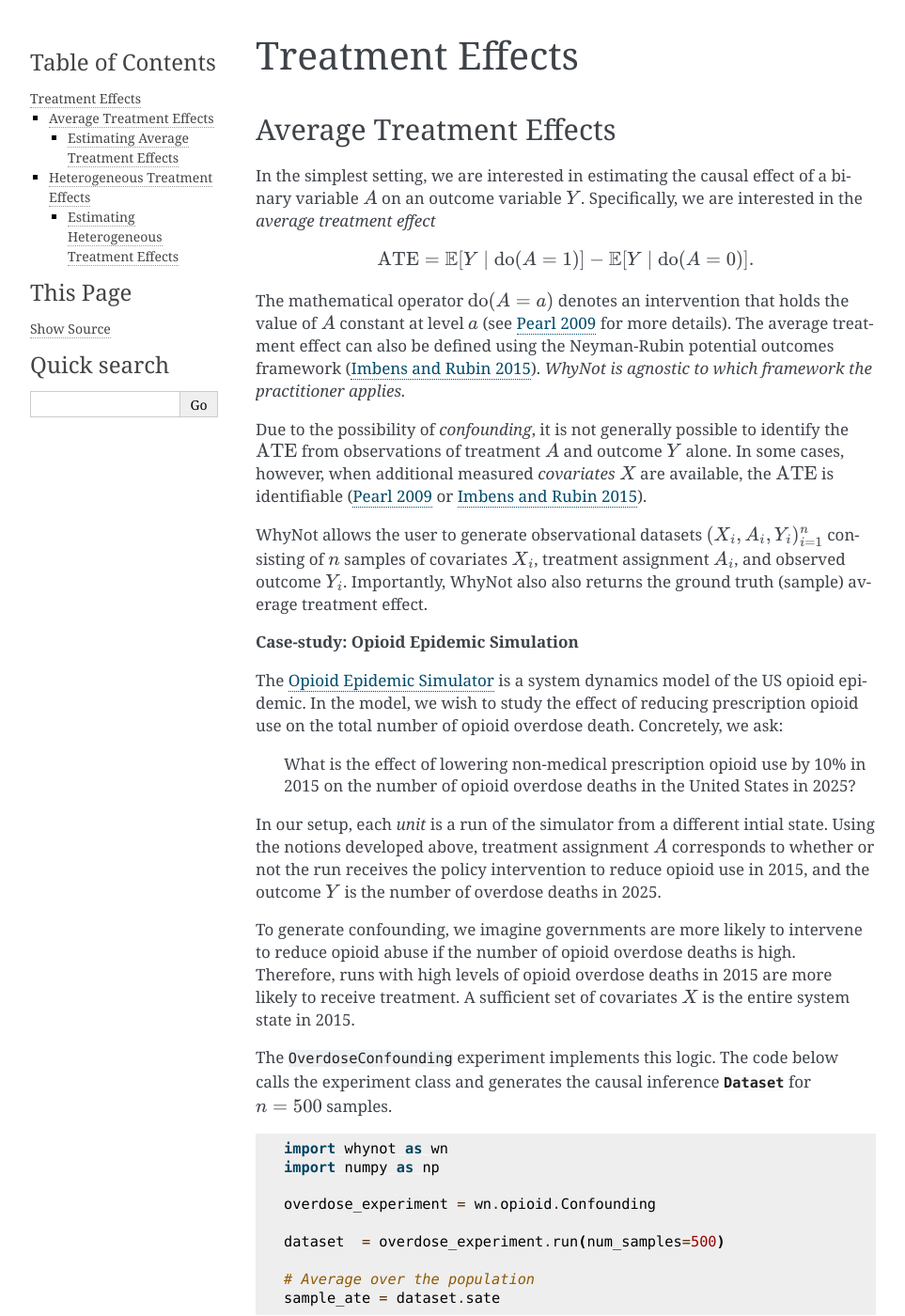
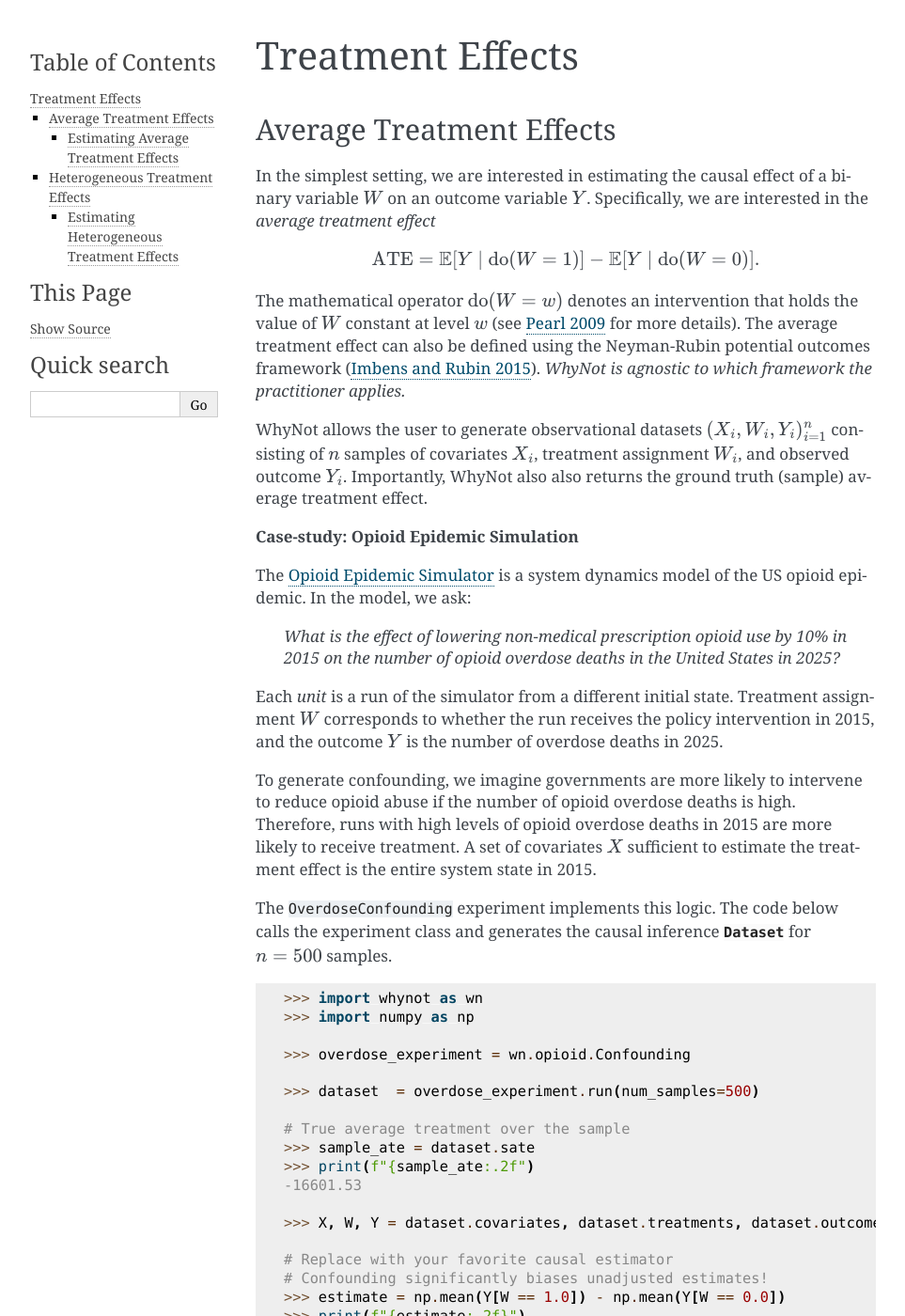
Before and after one commit to socialfoundations/whynot, a Sphinx documentation site: the page built from docs/source/treatment_effects.rst, in a window 1280 px wide and 1400 px high. Shown: the whole window at 94% size, without its empty margins (148-1111 px from the left). Built offline with Sphinx 7.4.7, drawn with Linux system fonts in a browser that asks for light colours; some of the changed text lies outside the part shown.

Commit message:
update treatment effect documentation

```diff
--- a/docs/source/treatment_effects.rst
+++ b/docs/source/treatment_effects.rst
@@ -7,52 +7,45 @@ Treatment Effects
 Average Treatment Effects
 -------------------------
 In the simplest setting, we are interested in estimating the causal effect of a
-binary variable :math:`A` on an outcome variable :math:`Y`. Specifically, we
+binary variable :math:`W` on an outcome variable :math:`Y`. Specifically, we
 are interested in the *average treatment effect*
 
 .. math::
 
-    \mathrm{ATE} = \mathbb{E}[Y \mid \mathrm{do}(A = 1)] - \mathbb{E}[Y \mid \mathrm{do}(A = 0)].
+    \mathrm{ATE} = \mathbb{E}[Y \mid \mathrm{do}(W = 1)] - \mathbb{E}[Y \mid \mathrm{do}(W = 0)].
 
-The mathematical operator :math:`\mathrm{do}(A = a)` denotes an intervention
-that holds the value of :math:`A` constant at level :math:`a` (see `Pearl 2009`_
+The mathematical operator :math:`\mathrm{do}(W = w)` denotes an intervention
+that holds the value of :math:`W` constant at level :math:`w` (see `Pearl 2009`_
 for more details). The average treatment effect can also be defined using the
 Neyman-Rubin potential outcomes framework (`Imbens and Rubin 2015`_).
 *WhyNot is agnostic to which framework the practitioner applies.*
 
-Due to the possibility of *confounding*, it is not generally possible to
-identify the :math:`\mathrm{ATE}` from observations of treatment :math:`A` and
-outcome :math:`Y` alone. In some cases, however, when additional measured
-*covariates* :math:`X` are available, the :math:`\mathrm{ATE}` is identifiable
-(`Pearl 2009`_ or `Imbens and Rubin 2015`_).
 
-WhyNot allows the user to generate observational datasets :math:`(X_i, A_i,
+WhyNot allows the user to generate observational datasets :math:`(X_i, W_i,
 Y_i)_{i=1}^n` consisting of :math:`n` samples of covariates :math:`X_i`,
-treatment assignment :math:`A_i`, and observed outcome :math:`Y_i`.
+treatment assignment :math:`W_i`, and observed outcome :math:`Y_i`.
 Importantly, WhyNot also also returns the ground truth (sample) average
 treatment effect.
 
 **Case-study: Opioid Epidemic Simulation**
 
 The :ref:`opioid-simulator` is a system dynamics model of the US opioid
-epidemic. In the model, we wish to study the effect of reducing prescription
-opioid use on the total number of opioid overdose death. Concretely, we ask:
+epidemic. In the model, we ask:
 
-    What is the effect of lowering non-medical prescription opioid use by 10%
+    *What is the effect of lowering non-medical prescription opioid use by 10%
     in 2015 on the number of opioid overdose deaths in the United States in
-    2025?
+    2025?*
 
-In our setup, each *unit* is a run of the simulator from a different intial
-state. Using the notions developed above, treatment assignment :math:`A`
-corresponds to whether or not the run receives the policy intervention to reduce
-opioid use in 2015, and the outcome :math:`Y` is the number of overdose deaths
+Each *unit* is a run of the simulator from a different initial state. Treatment
+assignment :math:`W` corresponds to whether the run receives the policy
+intervention in 2015, and the outcome :math:`Y` is the number of overdose deaths
 in 2025.
 
 To generate confounding, we imagine governments are more likely to intervene to
 reduce opioid abuse if the number of opioid overdose deaths is high.  Therefore,
 runs with high levels of opioid overdose deaths in 2015 are more likely to
-receive treatment. A sufficient set of covariates :math:`X` is the entire system
-state in 2015.
+receive treatment. A set of covariates :math:`X` sufficient to estimate the
+treatment effect is the entire system state in 2015.
 
 The ``OverdoseConfounding`` experiment implements this logic. The code below
 calls the experiment class and generates the causal inference
@@ -60,15 +53,25 @@ calls the experiment class and generates the causal inference
 
 .. code:: python
 
-    import whynot as wn
-    import numpy as np
+    >>> import whynot as wn
+    >>> import numpy as np
 
-    overdose_experiment = wn.opioid.Confounding
+    >>> overdose_experiment = wn.opioid.Confounding
 
-    dataset  = overdose_experiment.run(num_samples=500)
+    >>> dataset  = overdose_experiment.run(num_samples=500)
 
-    # Average over the population
-    sample_ate = dataset.sate
+    # True average treatment over the sample
+    >>> sample_ate = dataset.sate
+    >>> print(f"{sample_ate:.2f")
+    -16601.53
+
+    >>> X, W, Y = dataset.covariates, dataset.treatments, dataset.outcomes
+
+    # Replace with your favorite causal estimator
+    # Confounding significantly biases unadjusted estimates!
+    >>> estimate = np.mean(Y[W == 1.0]) - np.mean(Y[W == 0.0])
+    >>> print(f"{estimate:.2f}")
+    101444.41
 
 
 One key parameter in the ``Confounding`` experiment is the *strength* of
@@ -109,14 +113,20 @@ ATE, as well as a confidence interval (if provided by the estimator).
 
 .. code:: python
 
-    data = overdose_experiment.run(num_samples=100)
+    >>> import whynot as wn
+    >>> import numpy as np
 
+    >>> overdose_experiment = wn.opioid.Confounding
+    >>> data = overdose_experiment.run(num_samples=100)
+
+    # Replace with your favorite causal estimator
     # Estimate ATE using a linear model
-    estimate = wn.algorithms.ols.estimate_treatment_effect(data.covariates, data.treatments, data.outcomes)
+    >>> estimate = wn.algorithms.ols.estimate_treatment_effect(data.covariates, data.treatments, data.outcomes)
 
     # Compare estimate with ground truth
-    relative_error = np.abs((estimate.ate - data.sate) / data.sate)
-
+    >>> relative_error = np.abs((estimate.ate - data.sate) / data.sate)
+    >>> print(f"{relative_error:.2f}")
+    0.01
 
 .. _heterogeneous-treatment-effects:
 
@@ -130,30 +140,31 @@ for covariates :math:`x` is defined as
 
 .. math::
 
-    \mathrm{CATE}(x) = \mathbb{E}[Y \mid X = x, \mathrm{do}(A = 1)] - \mathbb{E}[Y \mid X = x, \mathrm{do}(A = 0)].
+    \mathrm{CATE}(x) = \mathbb{E}[Y \mid X = x, \mathrm{do}(W = 1)] - \mathbb{E}[Y \mid X = x, \mathrm{do}(W = 0)].
 
 Given an observational dataset :math:`(X_i, A_i, Y_i)_{i=1}^n`, it is a
 challenging problem to estimate heterogeneous effects. WhyNot allows
-benchmarking of individual treatment effect estimations by returning indivudal
-level counterfactuals, i.e. both :math:`Y_{i, \mathrm{do}(A=0)}` and
-:math:`Y_{i, \mathrm{do}(A=1)}` for each sample :math:`i`.
+benchmarking of individual treatment effect estimations by returning individual
+level counterfactuals, i.e. both :math:`Y_{i, \mathrm{do}(W=0)}` and
+:math:`Y_{i, \mathrm{do}(W=1)}` for each sample :math:`i`.
 
 **Case-study: Opioid Epidemic Simulator**
 To illustrate this, we consider the same study using the opioid epidemic
-simulator presented in the section on :ref:`average-treatment-effects`.
+simulator presented in the previous section.
 
 .. code:: python
 
-    import whynot as wn
-    import numpy as np
+    >>> import whynot as wn
 
-    overdose_experiment = wn.opioid.Confounding
+    >>> overdose_experiment = wn.opioid.Confounding
 
-    dataset = overdose_experiment.run(num_samples=500)
+    >>> dataset = overdose_experiment.run(num_samples=200)
 
     # True effects is a n x 1 vector of individual
     # level contrasts Y_i(1) - Y_i(0)
-    dataset.true_effects
+    >>> dataset.true_effects
+    # array([-16436.31184686, -16448.84326423, -16063.21459659, -16671.28477321,
+    #        -16393.9382686 , -16533.25323364, ...])
 
 Estimating Heterogeneous Treatment Effects
 ^^^^^^^^^^^^^^^^^^^^^^^^^^^^^^^^^^^^^^^^^^
@@ -167,19 +178,18 @@ previous section.
 
 .. code:: python
 
-    import whynot_estimators
+    >>> import whynot_estimators
 
-    experiment  = wn.opioid.Confounding
+    >>> experiment  = wn.opioid.Confounding
 
-    dataset = experiment.run(num_samples=100)
+    >>> dataset = experiment.run(num_samples=100)
 
     # Estimate CATE using a causal forest
-    estimate = whynot_estimators.causal_forest(
-        dataset.covariates, dataset.treatment, dataset.outcome)
+    >>> estimate = whynot_estimators.causal_forest(
+            dataset.covariates, dataset.treatment, dataset.outcome)
 
     # Compute MSE for HTE estimates
-    mse = np.mean((estimate.individual_effects - dataset.true_effects) ** 2)
-
+    >>> mse = np.mean((estimate.individual_effects - dataset.true_effects) ** 2)
 
 
 .. _Pearl 2009: https://dl.acm.org/citation.cfm?id=1642718
```
Also changed, not shown: other parts of docs/source/treatment_effects.rst (+1 -0 lines).
